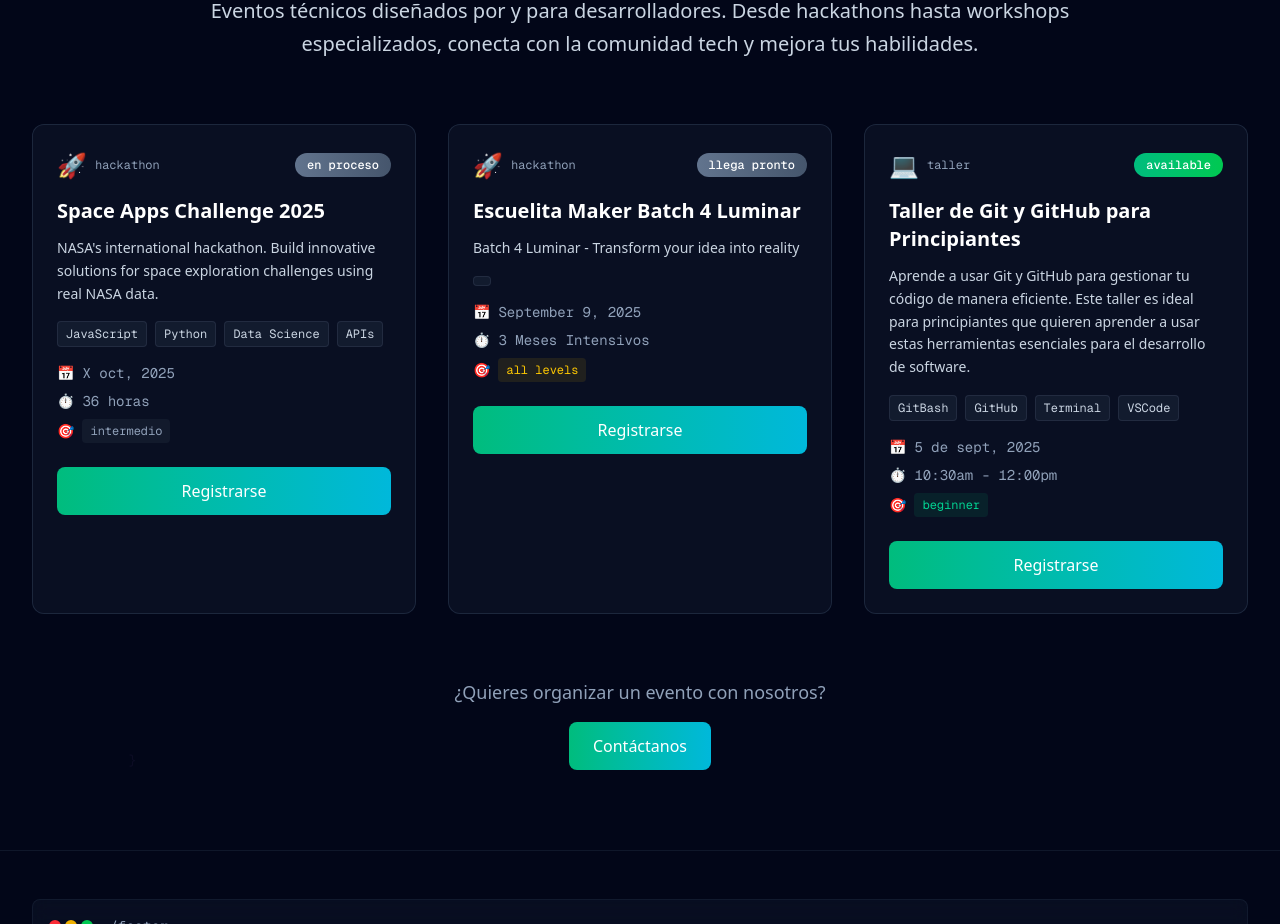
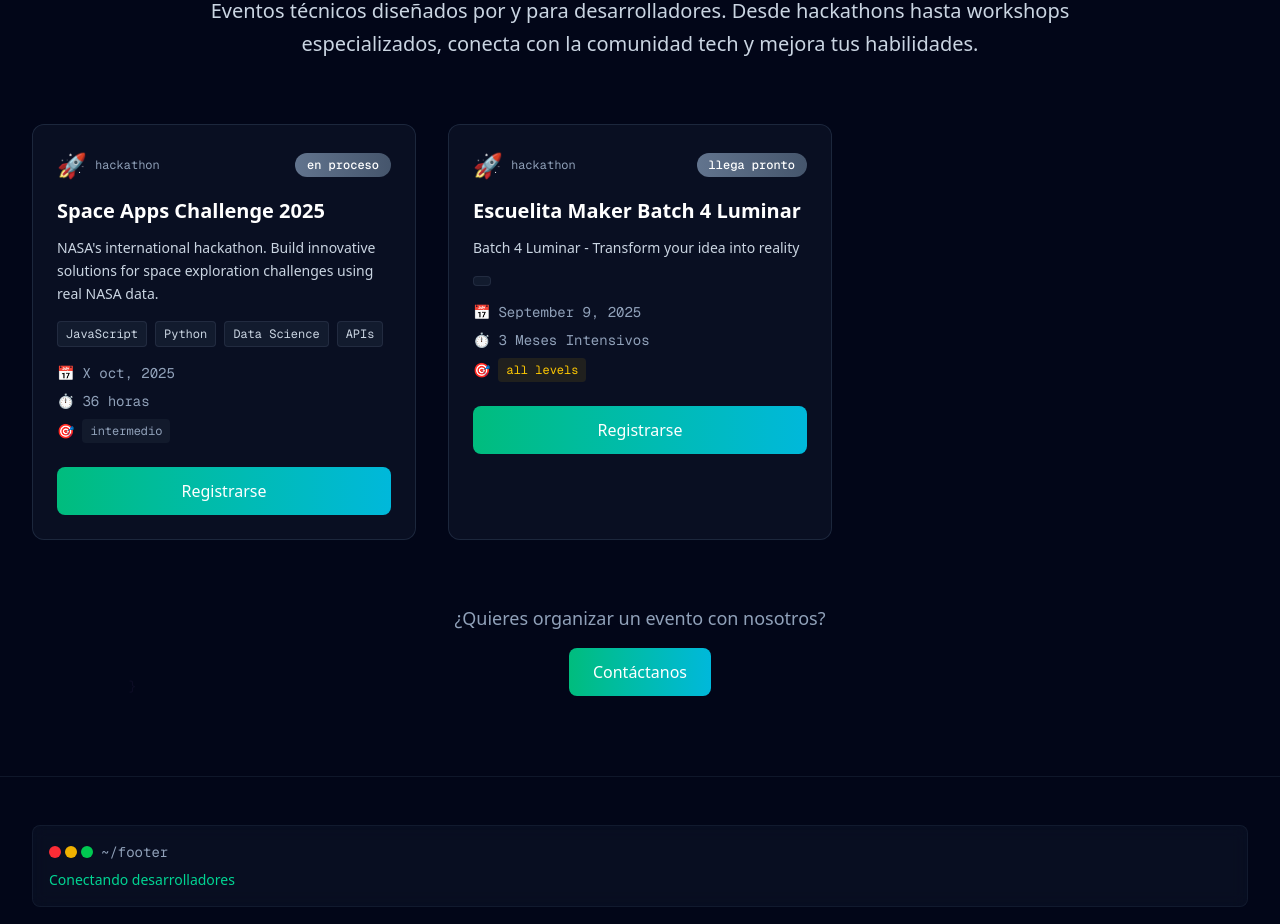
Before and after one commit to BisonCoders/BisonCodersWeb, a Next.js app: page / in a window 1280 px wide. Shown: the part 1100-2024 px from the top of the page. Built offline with nearby package versions, Linux system fonts and the light colour scheme; no server answers.

Commit message:
quitar evento git

```diff
--- a/app/components/Events.jsx
+++ b/app/components/Events.jsx
@@ -24,17 +24,17 @@
       tech: [""],
       difficulty: "all-levels",
     },
-    {
-      title: "Taller de Git y GitHub para Principiantes",
-      date: "5 de sept, 2025",
-      time: "10:30am - 12:00pm",
-      description: "Aprende a usar Git y GitHub para gestionar tu código de manera eficiente. Este taller es ideal para principiantes que quieren aprender a usar estas herramientas esenciales para el desarrollo de software.",
-      link: "#",
-      type: "taller",
-      status: "available",
-      tech: ["GitBash", "GitHub", "Terminal", "VSCode"],
-      difficulty: "beginner",
-    },
+    // {
+    //   title: "Taller de Git y GitHub para Principiantes",
+    //   date: "5 de sept, 2025",
+    //   time: "10:30am - 12:00pm",
+    //   description: "Aprende a usar Git y GitHub para gestionar tu código de manera eficiente. Este taller es ideal para principiantes que quieren aprender a usar estas herramientas esenciales para el desarrollo de software.",
+    //   link: "#",
+    //   type: "taller",
+    //   status: "available",
+    //   tech: ["GitBash", "GitHub", "Terminal", "VSCode"],
+    //   difficulty: "beginner",
+    // },
     // {
     //   title: "AI & Machine Learning Bootcamp",
     //   date: "12-14 de Abril, 2025",
```
